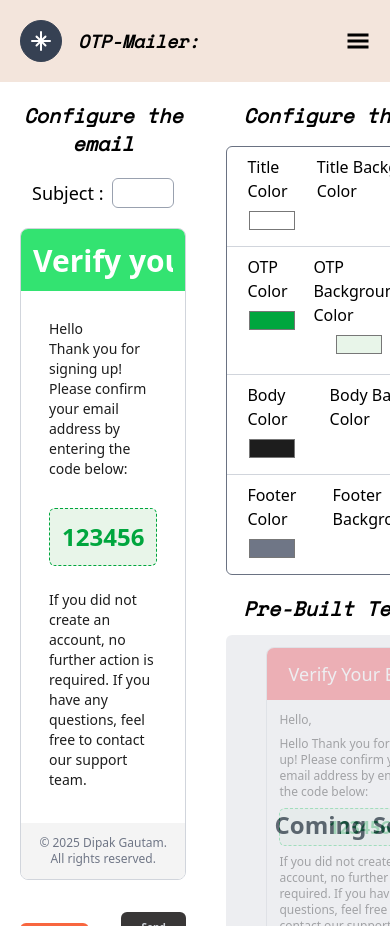
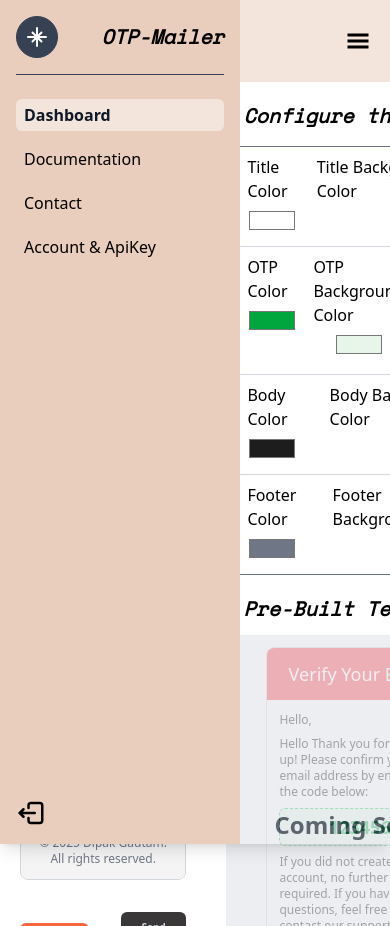
Before and after one commit to Dipak-Gautam/OTP-Mailer-Frontend, a React (Vite) app: page /dashboard in a window 390 px wide. Built offline with nearby package versions, Linux system fonts and the light colour scheme.

Commit message:
feat: dashboard mobile navigation completed

```diff
--- /dev/null
+++ b/src/Components/DashBoard/Component/DashBoardNav/Components/MobileDashNav.tsx
@@ -0,0 +1,47 @@
+import { AnimatePresence, motion } from "framer-motion";
+import { TbNorthStar } from "react-icons/tb";
+import MobileDashOption from "./MobileDashOption";
+import { TbLogout2 } from "react-icons/tb";
+
+interface MobileDashNavProps {
+  open: boolean;
+  onClose: () => void;
+}
+
+const MobileDashNav = ({ open, onClose }: MobileDashNavProps) => {
+  console.log("open", open);
+  return (
+    <AnimatePresence>
+      {open && (
+        <div
+          className="fixed inset-0 z-40  shadow-lg h-screen  bg-transparent"
+          onClick={onClose}
+        >
+          <motion.div
+            className="w-60 h-full bg-[#eacebd] p-4 flex flex-col"
+            initial={{ x: -240 }}
+            animate={{ x: 0 }}
+            exit={{ x: -240 }}
+            transition={{ type: "tween", duration: 0.3 }}
+            onClick={(e) => e.stopPropagation()}
+          >
+            <div className="flex items-center justify-between border-b border-gray-700 pb-4 mb-6">
+              <div className="border border-gray-700  rounded-full p-2 bg-gray-700 cursor-pointer">
+                <TbNorthStar className="text-white text-2xl" />
+              </div>
+              <div className="font-SpaceMono text-xl font-bold italic">
+                OTP-Mailer
+              </div>
+            </div>
+            <MobileDashOption />
+            <div>
+              <TbLogout2 className="text-3xl" />
+            </div>
+          </motion.div>
+        </div>
+      )}
+    </AnimatePresence>
+  );
+};
+
+export default MobileDashNav;
--- /dev/null
+++ b/src/Components/DashBoard/Component/DashBoardNav/Components/MobileDashOption.tsx
@@ -0,0 +1,42 @@
+import React from "react";
+import { NavLink } from "react-router-dom";
+
+const options = [
+  { title: "Dashboard", link: "/dashboard" },
+  { title: "Documentation", link: "docs" },
+  { title: "Contact", link: "contact" },
+  { title: "Account & ApiKey", link: "account" },
+];
+
+const MobileDashOption = () => {
+  return (
+    <div className="flex flex-col gap-3 flex-1">
+      {options.map((item) => (
+        <>
+          {item.title === "Products" ? (
+            <div className="relative m-0 hover:bg-[#f6d4c0] p-1 px-2 rounded-md">
+              Product
+            </div>
+          ) : (
+            <NavLink
+              to={`${item.link}`}
+              end
+              key={item.title}
+              className={({ isActive }) =>
+                isActive
+                  ? "font-bold text-gray-900 bg-[#f3e5dc] hover:bg-[#f6d4c0] p-1 px-2 rounded-md"
+                  : " hover:bg-[#f6d4c0] p-1 px-2 rounded-md "
+              }
+            >
+              <div className="hover:font-semibold hover:text-gray-700">
+                {item.title}
+              </div>
+            </NavLink>
+          )}
+        </>
+      ))}
+    </div>
+  );
+};
+
+export default MobileDashOption;
--- a/src/Components/DashBoard/Component/DashBoardNav/DashMobileNav.tsx
+++ b/src/Components/DashBoard/Component/DashBoardNav/DashMobileNav.tsx
@@ -1,9 +1,10 @@
 import React, { useState } from "react";
 import { GiHamburgerMenu } from "react-icons/gi";
 import { TbNorthStar } from "react-icons/tb";
+import MobileDashNav from "./Components/MobileDashNav";
 
 const DashMobileNav = () => {
-  const [show, setShow] = useState(false);
+  const [show, setShow] = useState(true);
   return (
     <div className="md:hidden bg-[#f3e5dc] p-5 justify-between flex">
       <div className="flex justify-center items-center gap-4 ">
@@ -20,6 +21,7 @@ const DashMobileNav = () => {
           onClick={() => setShow(true)}
         />
       </div>
+      <MobileDashNav open={show} onClose={() => setShow(false)} />
     </div>
   );
 };
```
